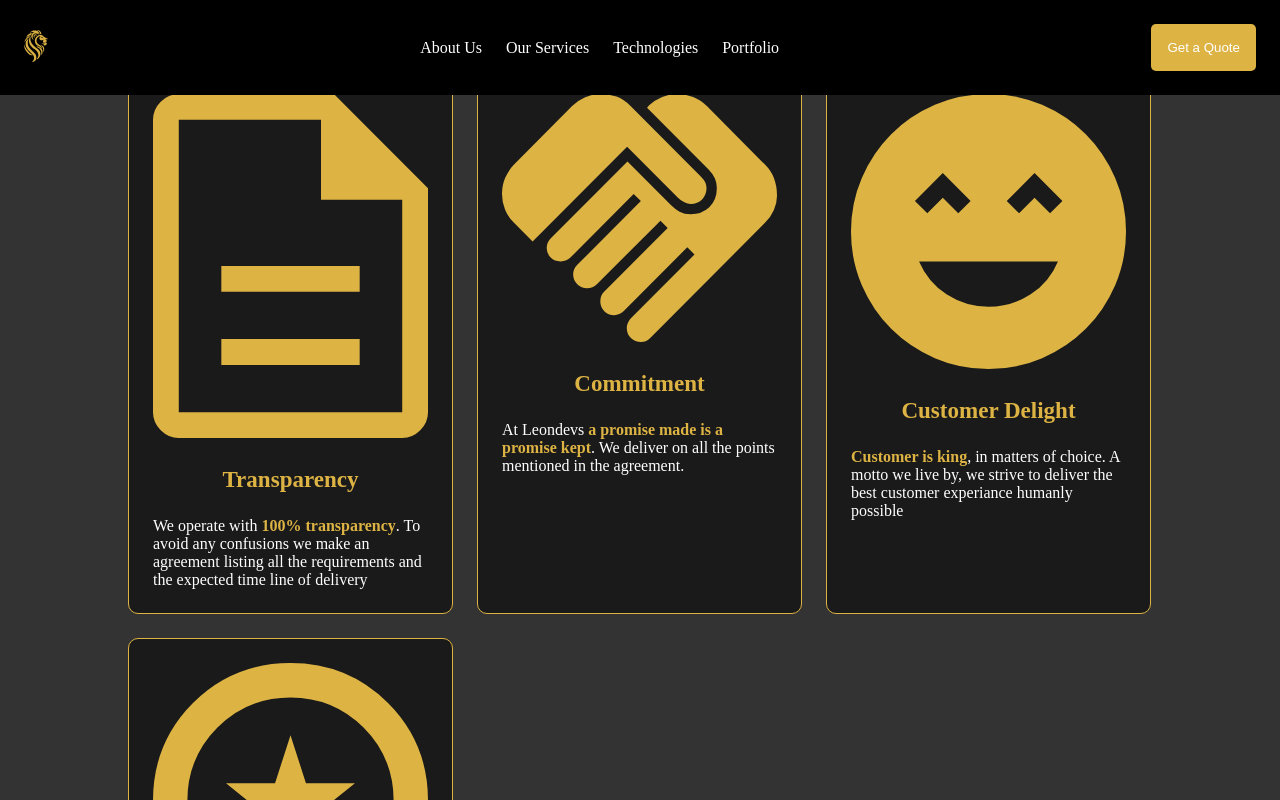
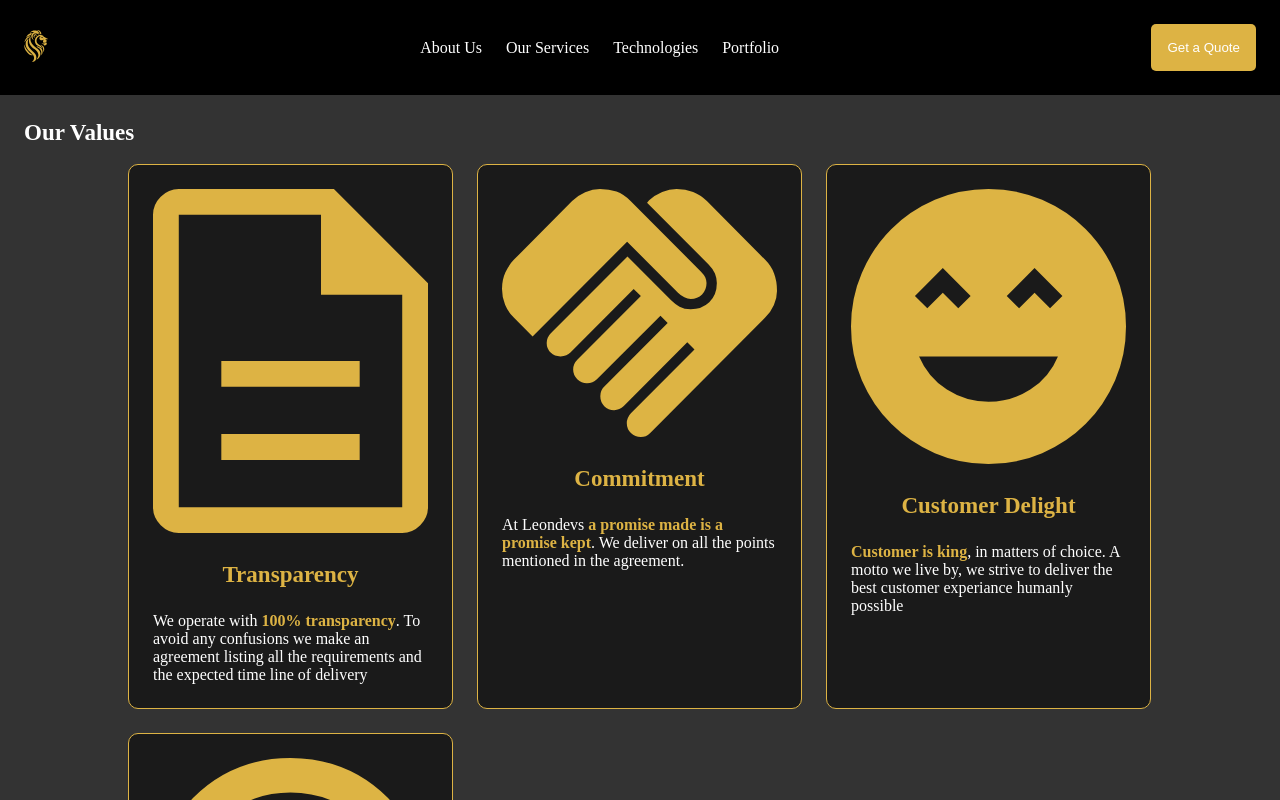
Before and after one commit to divyanshchahar/website, a Next.js app: page /aboutus in a window 1280 px wide. Shown: the top 800 px of the page. Built offline with nearby package versions, Linux system fonts and the light colour scheme.

Commit message:
updated styling

```diff
--- a/src/pages/aboutus.module.css
+++ b/src/pages/aboutus.module.css
@@ -28,6 +28,7 @@
 .valuesContainer {
   padding: var(--spacing-m);
   background-color: var(--surface-primary-2);
+  margin-top: var(--spacing-top-offset);
 }
 
 .reasons {
```
